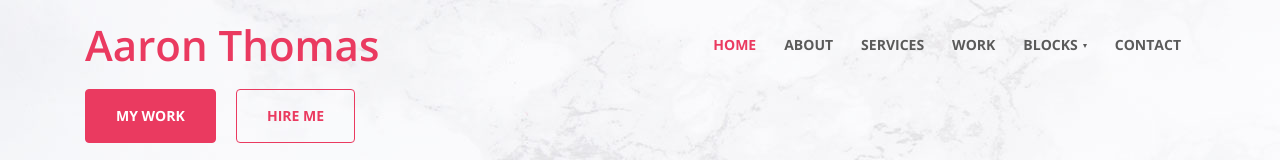
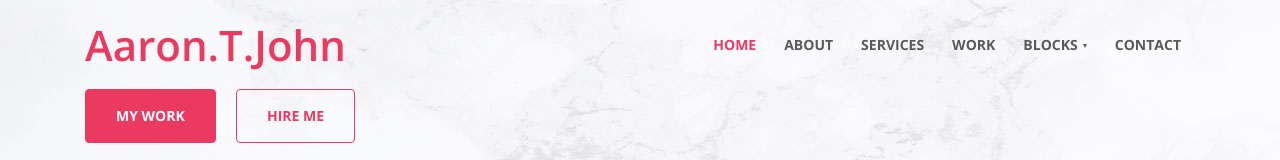
Before and after one commit to aaron592/aaronthomas.github.in, a plain HTML site: page index.html in a window 1280 px wide. Shown: the top 160 px of the page. Drawn offline with nearby package versions, Linux system fonts and the light colour scheme.

Commit message:
Update index.html

```diff
--- a/index.html
+++ b/index.html
@@ -29,7 +29,7 @@ Author URL: http://w3layouts.com
       <div class="hero-header-11-content">
         <div class="container">
           <nav class="navbar navbar-expand-xl navbar-light py-sm-2 py-1 px-0">
-            <a class="navbar-brand editContent" href="index.html">Aaron Thomas</a>
+            <a class="navbar-brand editContent" href="index.html">Aaron.T.John</a>
             <!-- if logo is image enable this
 				<a class="navbar-brand" href="#index.html">
 						<img src="pro2.jpg" alt="Your logo" title="Your logo" style="height:35px;" />
```
